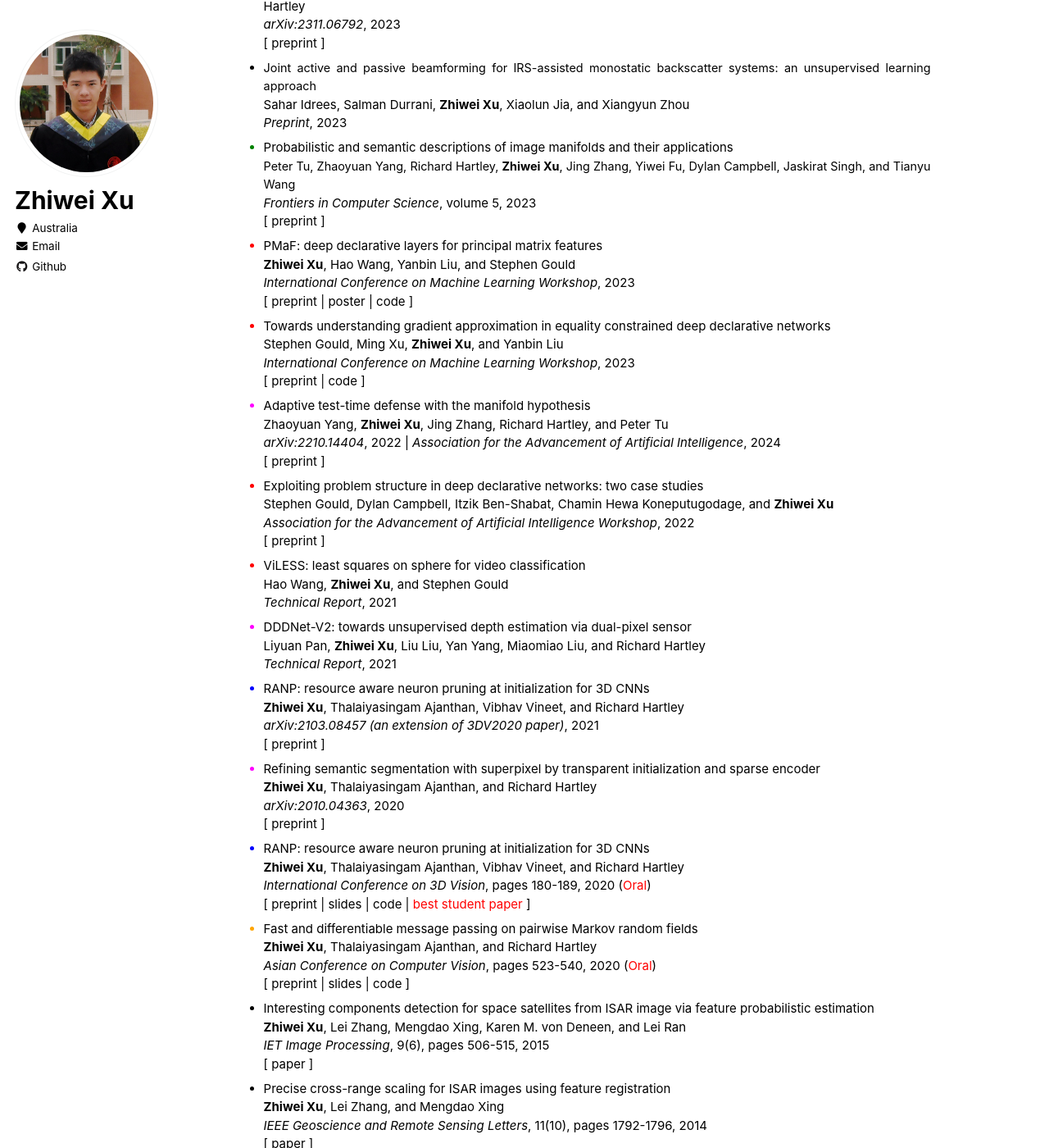
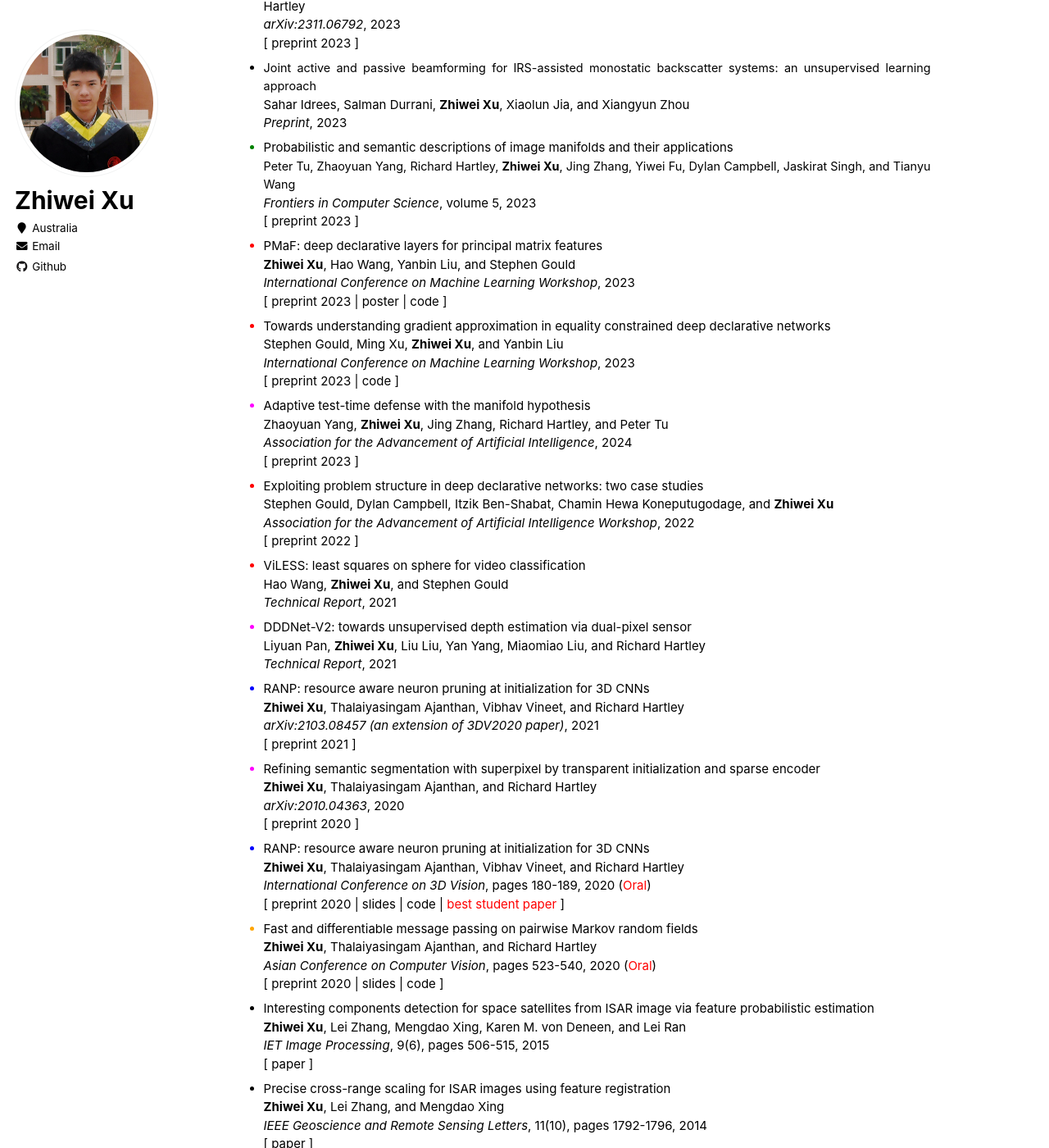
Before and after one commit to zwxu064/zwxu064.github.io, a Jekyll site: the page built from _pages/about.html, in a window 1280 px wide and 1400 px high, scrolled down 627 px. Shown: the whole window at 82% size. Built offline with Jekyll 4.4.1, drawn with Linux system fonts in a browser that asks for light colours.

Commit message:
Update about.html

```diff
--- a/_pages/about.html
+++ b/_pages/about.html
@@ -47,7 +47,7 @@ redirect_from:
   <li style="color:green"><div><span style="font-size:1em;color:black">IMPUS: image morphing with perceptually-uniform sampling using diffusion models</span></div>
       <div><span style="color:black;font-size:1em">Zhaoyuan Yang, Zhengyang Yu, <strong>Zhiwei Xu</strong>, Jaskirat Singh, Jing Zhang, Dylan Campbell, Peter Tu, and Richard Hartley</span></div>
       <div><span style="color:black"><i>arXiv:2311.06792</i>, 2023</span></div>
-      <div><span style="color:black">[ <a style="color: inherit;" href="https://arxiv.org/abs/2311.06792" target="_blank">preprint</a> ]</span></div>
+      <div><span style="color:black">[ <a style="color: inherit;" href="https://arxiv.org/abs/2311.06792" target="_blank">preprint 2023</a> ]</span></div>
   </li>
 
   <li><div><span style="font-size:0.96em">Joint active and passive beamforming for IRS-assisted monostatic backscatter systems: an unsupervised learning approach</span></div>
@@ -59,13 +59,13 @@ redirect_from:
       <div><span style="color:black;font-size:0.96em">Peter Tu, Zhaoyuan Yang, Richard Hartley, <strong>Zhiwei Xu</strong>, Jing Zhang, Yiwei Fu,
 	  Dylan Campbell, Jaskirat Singh, and Tianyu Wang</span></div>
       <div><span style="color:black"><i>Frontiers in Computer Science</i>, volume 5, 2023</span></div>
-      <div><span style="color:black">[ <a style="color: inherit;"  href="https://arxiv.org/abs/2307.02881" target="_blank">preprint</a> ]</span></div>
+      <div><span style="color:black">[ <a style="color: inherit;"  href="https://arxiv.org/abs/2307.02881" target="_blank">preprint 2023</a> ]</span></div>
   </li>
 
   <li style="color:red"><div><span style="color:black">PMaF: deep declarative layers for principal matrix features</span></div>
       <div><span style="color:black;font-size:1em"><strong>Zhiwei Xu</strong>, Hao Wang, Yanbin Liu, and Stephen Gould</span></div>
       <div><span style="color:black"><i>International Conference on Machine Learning Workshop</i>, 2023</span></div>
-      <div><span style="color:black">[ <a style="color: inherit;" href="https://arxiv.org/abs/2306.14759" target="_blank">preprint</a>
+      <div><span style="color:black">[ <a style="color: inherit;" href="https://arxiv.org/abs/2306.14759" target="_blank">preprint 2023</a>
         | <a style="color: inherit;" href="../files/PMaF_poster.pdf" target="_blank">poster</a>
 	| <a style="color: inherit;" href="https://github.com/zwxu064/PMaF.git" target="_blank">code</a> ]</span></div>
   </li>
@@ -73,20 +73,20 @@ redirect_from:
   <li style="color:red"><div><span style="color:black">Towards understanding gradient approximation in equality constrained deep declarative networks</span></div>
       <div><span style="color:black;font-size:1em">Stephen Gould, Ming Xu, <strong>Zhiwei Xu</strong>, and Yanbin Liu</span></div>
       <div><span style="color:black"><i>International Conference on Machine Learning Workshop</i>, 2023</span></div>
-      <div><span style="color:black">[ <a style="color: inherit;" href="https://arxiv.org/abs/2306.14054" target="_blank">preprint</a>
+      <div><span style="color:black">[ <a style="color: inherit;" href="https://arxiv.org/abs/2306.14054" target="_blank">preprint 2023</a>
 		      | <a style="color: inherit;" href="https://github.com/anucvml/ddn/tree/master/apps/approxgrad" target="_blank">code</a> ]</span></div>
   </li>
 
   <li style="color:fuchsia"><div><span style="color:black">Adaptive test-time defense with the manifold hypothesis</span></div>
       <div><span style="color:black;font-size:1em">Zhaoyuan Yang, <strong>Zhiwei Xu</strong>, Jing Zhang, Richard Hartley, and Peter Tu</span></div>
-      <div><span style="color:black"><i>arXiv:2210.14404</i>, 2022 | <span style="color:black"><i>Association for the Advancement of Artificial Intelligence</i>, 2024</span></div>
-      <div><span style="color:black">[ <a style="color: inherit;" href="https://arxiv.org/abs/2210.14404" target="_blank">preprint</a> ]</span></div>
+      <div><span style="color:black"><span style="color:black"><i>Association for the Advancement of Artificial Intelligence</i>, 2024</span></div>
+      <div><span style="color:black">[ <a style="color: inherit;" href="https://arxiv.org/abs/2210.14404" target="_blank">preprint 2023</a> ]</span></div>
   </li>
 
   <li style="color:red"><div><span style="color:black">Exploiting problem structure in deep declarative networks: two case studies</span></div>
       <div><span style="color:black;font-size:1em">Stephen Gould, Dylan Campbell, Itzik Ben-Shabat, Chamin Hewa Koneputugodage, and <strong>Zhiwei Xu</strong></span></div>
       <div><span style="color:black"><i>Association for the Advancement of Artificial Intelligence Workshop</i>, 2022</span></div>
-      <div><span style="color:black">[ <a style="color: inherit;" href="https://arxiv.org/abs/2202.12404" target="_blank">preprint</a> ]</span></div>
+      <div><span style="color:black">[ <a style="color: inherit;" href="https://arxiv.org/abs/2202.12404" target="_blank">preprint 2022</a> ]</span></div>
   </li>
 
   <li style="color:red"><div><span style="color:black">ViLESS: least squares on sphere for video classification</span></div>
@@ -102,19 +102,19 @@ redirect_from:
   <li style="color:blue"><div><span style="color:black">RANP: resource aware neuron pruning at initialization for 3D CNNs</span></div>
       <div><span style="color:black;font-size:1em"><strong>Zhiwei Xu</strong>, Thalaiyasingam Ajanthan, Vibhav Vineet, and Richard Hartley</span></div>
       <div><span style="color:black"><i>arXiv:2103.08457 (an extension of 3DV2020 paper)</i>, 2021</span></div>
-      <div><span style="color:black">[ <a style="color: inherit;" href="https://arxiv.org/abs/2103.08457" target="_blank">preprint</a> ]</span></div>
+      <div><span style="color:black">[ <a style="color: inherit;" href="https://arxiv.org/abs/2103.08457" target="_blank">preprint 2021</a> ]</span></div>
   </li>
 
   <li style="color:fuchsia"><div><span style="color:black">Refining semantic segmentation with superpixel by transparent initialization and sparse encoder</span></div>
       <div><span style="color:black;font-size:1em"><strong>Zhiwei Xu</strong>, Thalaiyasingam Ajanthan, and Richard Hartley</span></div>
       <div><span style="color:black"><i>arXiv:2010.04363</i>, 2020</span></div>
-      <div><span style="color:black">[ <a style="color: inherit;" href="https://arxiv.org/abs/2010.04363" target="_blank">preprint</a> ]</span></div>
+      <div><span style="color:black">[ <a style="color: inherit;" href="https://arxiv.org/abs/2010.04363" target="_blank">preprint 2020</a> ]</span></div>
   </li>
 
   <li style="color:blue"><div><span style="color:black">RANP: resource aware neuron pruning at initialization for 3D CNNs</span></div>
       <div><span style="color:black;font-size:1em"><strong>Zhiwei Xu</strong>, Thalaiyasingam Ajanthan, Vibhav Vineet, and Richard Hartley</span></div>
       <div><span style="color:black"><i>International Conference on 3D Vision</i>, pages 180-189, 2020 (<span style="color:red">Oral</span>)</span></div>
-      <div><span style="color:black">[ <a style="color: inherit;" href="https://arxiv.org/abs/2010.02488" target="_blank">preprint</a>
+      <div><span style="color:black">[ <a style="color: inherit;" href="https://arxiv.org/abs/2010.02488" target="_blank">preprint 2020</a>
         | <a style="color: inherit;" href="./files/3DV2020_slides.pdf" target="_blank">slides</a>
         | <a style="color: inherit;" href="https://github.com/zwxu064/RANP.git" target="_blank">code</a>
         | <span style="color:red">best student paper</span> ]</span></div>
@@ -123,7 +123,7 @@ redirect_from:
   <li style="color:orange"><div><span style="color:black">Fast and differentiable message passing on pairwise Markov random fields</span></div>
       <div><span style="color:black;font-size:1em"><strong>Zhiwei Xu</strong>, Thalaiyasingam Ajanthan, and Richard Hartley</span></div>
       <div><span style="color:black"><i>Asian Conference on Computer Vision</i>, pages 523-540, 2020 (<span style="color:red">Oral</span>)</span></div>
-      <div><span style="color:black">[ <a style="color: inherit;" href="https://arxiv.org/abs/1910.10892" target="_blank">preprint</a>
+      <div><span style="color:black">[ <a style="color: inherit;" href="https://arxiv.org/abs/1910.10892" target="_blank">preprint 2020</a>
         | <a style="color: inherit;" href="./files/ACCV2020_slides.pdf" target="_blank">slides</a>
 	| <a style="color: inherit;" href="https://github.com/zwxu064/MPLayers.git" target="_blank">code</a> ]</span></div>
   </li>
```
